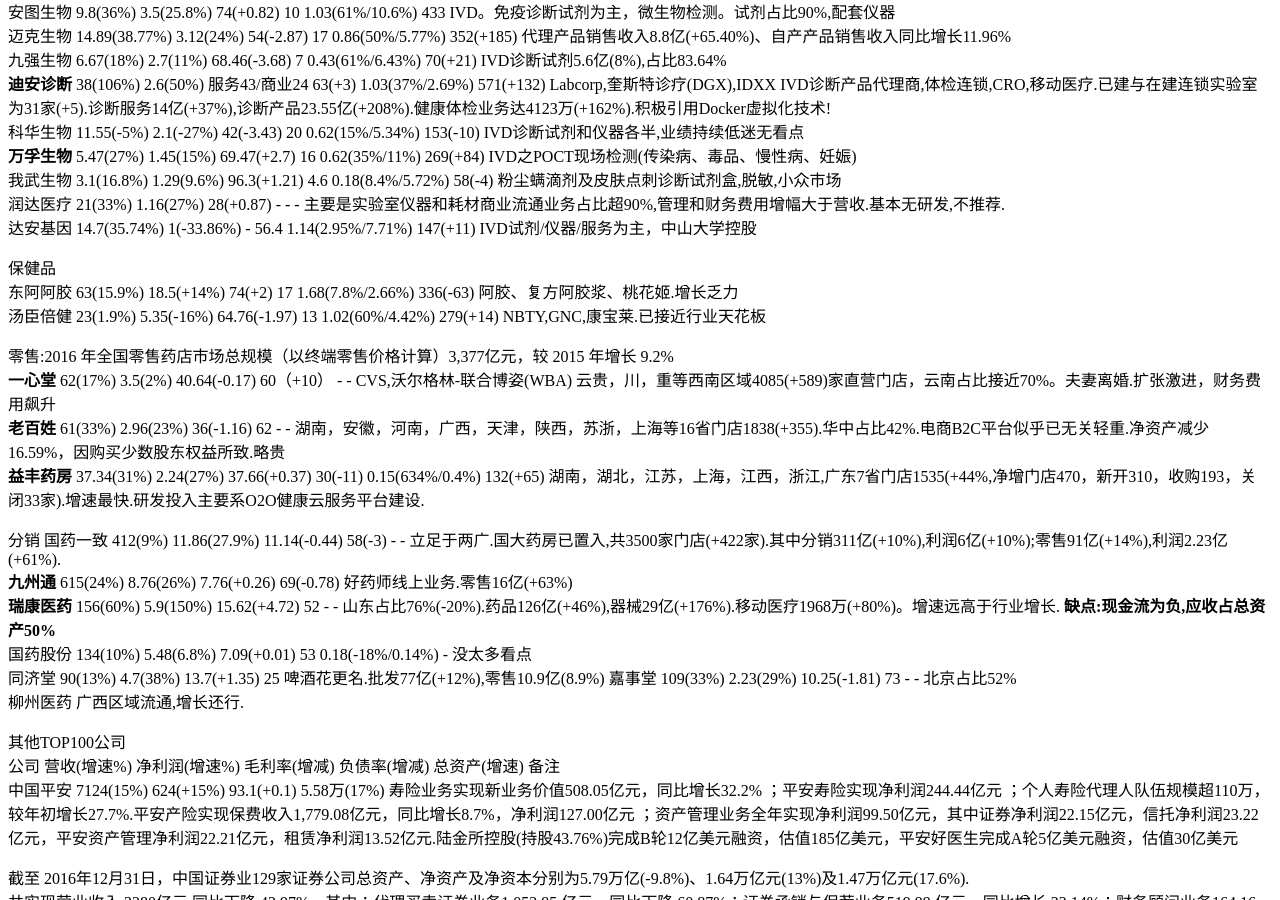
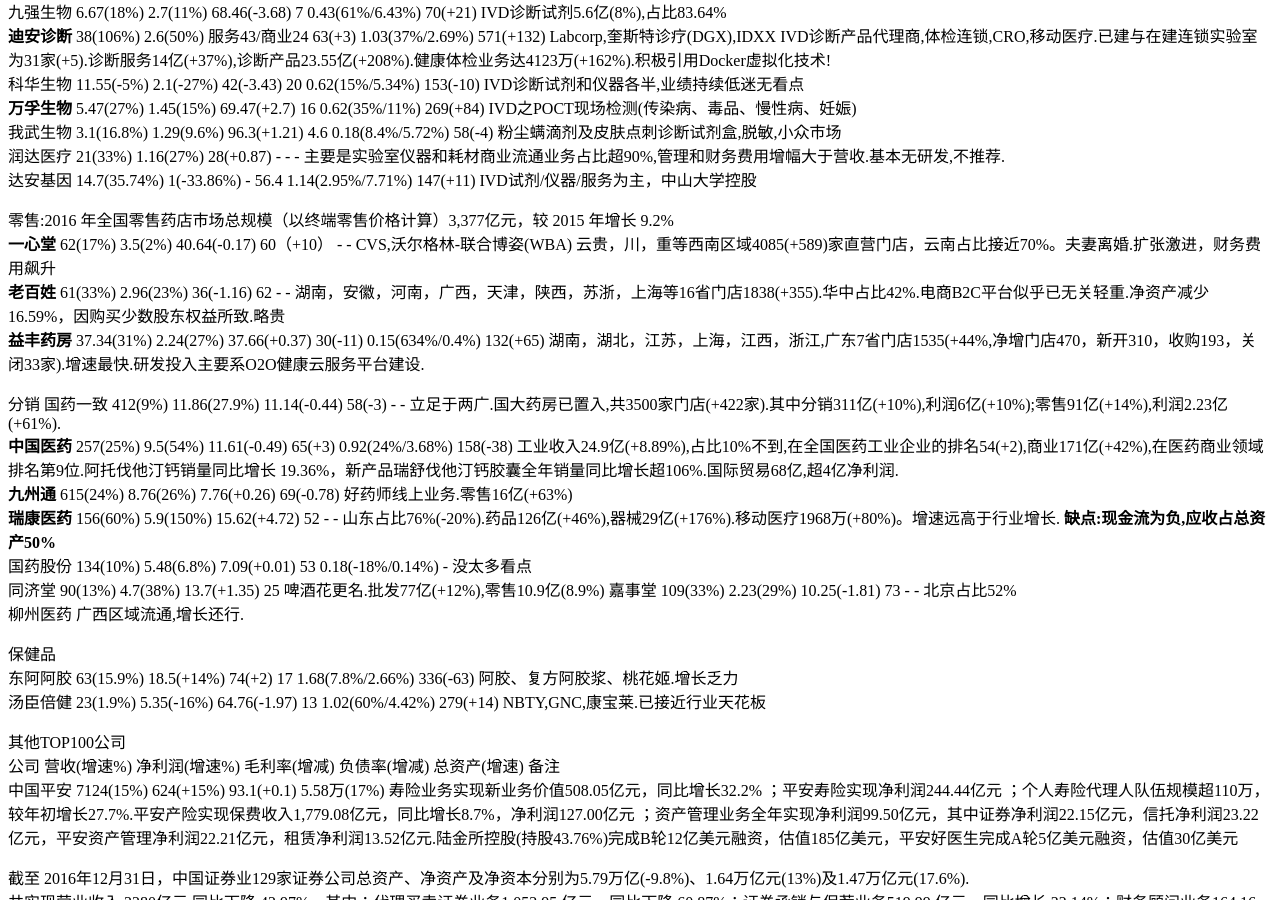
Before and after one commit to kingofhawks/kingofhawks.github.io, a Jekyll site: the page built from _posts/2017-02-20-重点上市公司2016年报汇总.md, in a window 1280 px wide and 900 px high, scrolled down 3818 px. Built offline with Jekyll 4.4.1, drawn with Linux system fonts in a browser that asks for light colours; our own code applies the rules of GitHub Pages for plain Markdown files; some of the changed text lies outside the part shown.

Commit message:
update post

```diff
--- a/_posts/2017-02-20-重点上市公司2016年报汇总.md
+++ b/_posts/2017-02-20-重点上市公司2016年报汇总.md
@@ -120,12 +113,18 @@
 
 分销
 国药一致    412(9%)          11.86(27.9%)   11.14(-0.44)    58(-3)       -                       - 立足于两广.国大药房已置入,共3500家门店(+422家).其中分销311亿(+10%),利润6亿(+10%);零售91亿(+14%),利润2.23亿(+61%).
+**中国医药** 257(25%)        9.5(54%)       11.61(-0.49)    65(+3)       0.92(24%/3.68%)       158(-38)        工业收入24.9亿(+8.89%),占比10%不到,在全国医药工业企业的排名54(+2),商业171亿(+42%),在医药商业领域排名第9位.阿托伐他汀钙销量同比增长 19.36%，新产品瑞舒伐他汀钙胶囊全年销量同比增长超106%.国际贸易68亿,超4亿净利润.
 **九州通**  615(24%)        8.76(26%)      7.76(+0.26)     69(-0.78)   好药师线上业务.零售16亿(+63%)
 **瑞康医药**  156(60%)       5.9(150%)     15.62(+4.72)     52              -                    -            山东占比76%(-20%).药品126亿(+46%),器械29亿(+176%).移动医疗1968万(+80%)。增速远高于行业增长. **缺点:现金流为负,应收占总资产50%**
 国药股份    134(10%)         5.48(6.8%)    7.09(+0.01)     53              0.18(-18%/0.14%)        -     没太多看点
 同济堂     90(13%)           4.7(38%)      13.7(+1.35)     25         啤酒花更名.批发77亿(+12%),零售10.9亿(8.9%)
 嘉事堂      109(33%)         2.23(29%)     10.25(-1.81)    73              -                    -               北京占比52%
 柳州医药     广西区域流通,增长还行.
+
+
+保健品
+东阿阿胶    63(15.9%)        18.5(+14%)     74(+2)         17             1.68(7.8%/2.66%)      336(-63)       阿胶、复方阿胶浆、桃花姬.增长乏力
+汤臣倍健    23(1.9%)        5.35(-16%)      64.76(-1.97)   13             1.02(60%/4.42%)     279(+14)       NBTY,GNC,康宝莱.已接近行业天花板
 
 
 其他TOP100公司
```
Also changed, not shown: other parts of _posts/2017-02-20-重点上市公司2016年报汇总.md (+0 -7 lines).
